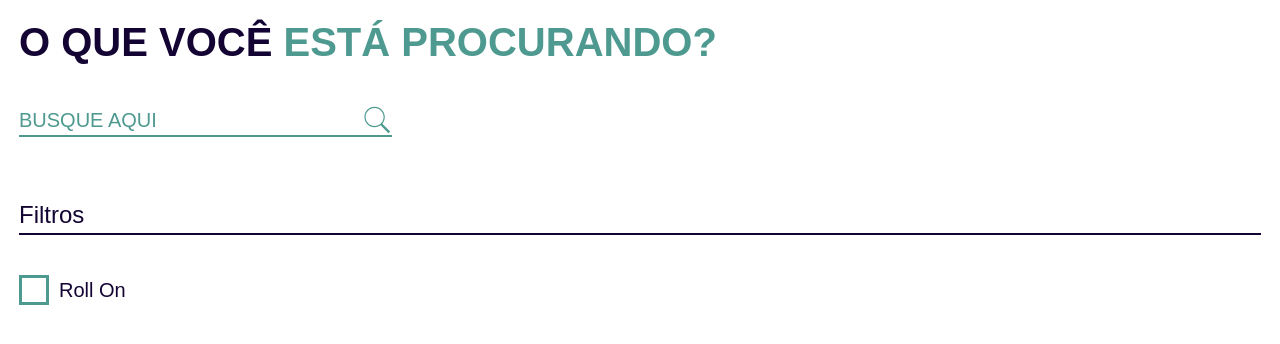
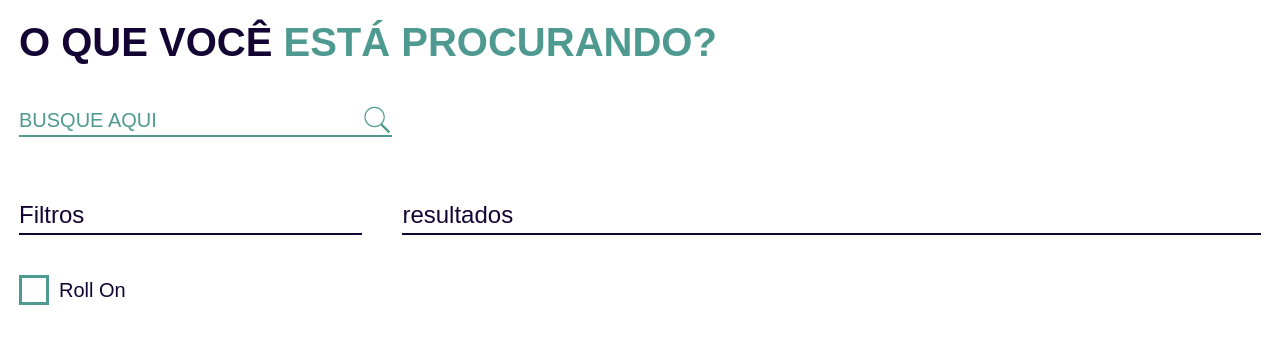
Before and after one commit to Arthur-Cyberpunk/hygiene_products, a React (Create React App) app: page / in a window 1280 px wide. Shown: the top 344 px of the page. Built offline with nearby package versions, Linux system fonts and the light colour scheme; a web font is replaced by a local one.

Commit message:
created product component and adjust in other components

```diff
--- a/src/components/Filter/index.jsx
+++ b/src/components/Filter/index.jsx
@@ -1,11 +1,17 @@
+import Products from "../Products";
 import "./styles.scss";
 
 const Filter = () => {
   return (
-    <main className="boxFilter">
+    <main className="filterProducts">
       <div className="container">
+        <div className="boxAll">
+          <div className="boxTitleInput">
+            <div className="boxTitleFilter">
               <span className="title">Filtros</span>
-        <div className="opcao-filtro">
+            </div>
+
+            <div className="filterOptions">
               <input
               className="checkboxFilter"
                 type="checkbox"
@@ -17,6 +23,10 @@ const Filter = () => {
               <label>Roll On</label>
             </div>
           </div>
+
+          <Products />
+        </div>
+      </div>
     </main>
   );
 };
--- a/src/components/Filter/styles.scss
+++ b/src/components/Filter/styles.scss
@@ -1,19 +1,30 @@
-.boxFilter {
+.filterProducts {
   width: 100%;
   margin-top: 6rem;
 
+  .boxAll {
+    display: flex;
+    gap: 4rem;
+
+    .boxTitleInput {
+      width: 40%;
+
+      .boxTitleFilter {
+        width: 100%;
+        display: flex;
+
         .title {
           width: 100%;
-    display: flex;
           font-size: 2.4rem;
           line-height: 1.5;
           border-bottom: 2px solid #130433;
           color: #130433;
         }
+      }
 
-  .opcao-filtro {
+      .filterOptions {
+        width: 100%;
         display: flex;
-    flex-direction: row;
         align-items: center;
         margin-top: 4rem;
 
@@ -65,3 +76,5 @@
         }
       }
     }
+  }
+}
--- /dev/null
+++ b/src/components/Products/index.jsx
@@ -0,0 +1,11 @@
+import "./styles.scss";
+
+const Products = () => {
+  return (
+    <div className="boxTitleProducts">
+    <span className="title">resultados</span>
+  </div>
+  );
+};
+
+export default Products;
--- /dev/null
+++ b/src/components/Products/styles.scss
@@ -0,0 +1,12 @@
+.boxTitleProducts {
+    width: 100%;
+
+    .title {
+    display: flex;
+      width: 100%;
+      font-size: 2.4rem;
+      line-height: 1.5;
+      border-bottom: 2px solid #130433;
+      color: #130433;
+    }
+  }
--- a/src/components/Title/index.jsx
+++ b/src/components/Title/index.jsx
@@ -2,7 +2,7 @@ import "./styles.scss";
 
 const Title = () => {
   return (
-    <main className="boxTitle">
+    <main className="boxTitleMain">
       <div className="container">
         <h1 className="title">O que você <span>está procurando?</span></h1>
       </div>
--- a/src/components/Title/styles.scss
+++ b/src/components/Title/styles.scss
@@ -1,4 +1,4 @@
-.boxTitle {
+.boxTitleMain {
     padding-top: 2rem;
 
     .title {
```
Lines whose indentation alone changed are shown as unchanged.
